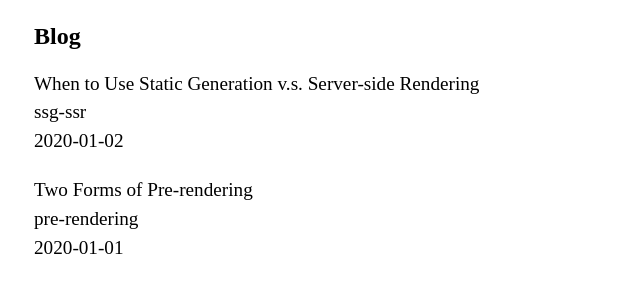
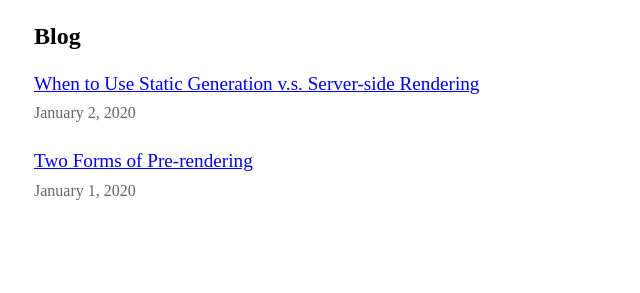
Before and after one commit to johnclimie/nextjs-practice, a Next.js app: page / in a window 1280 px wide. Shown: the part 413-706 px from the top of the page, without its empty margins (318-958 px from the left). Built offline with nearby package versions, Linux system fonts and the light colour scheme.

Commit message:
Created API route

```diff
--- /dev/null
+++ b/pages/api/hello.js
@@ -0,0 +1,3 @@
+export default function handler(req, res) {
+    res.status(200).json({ text: 'Hello' });
+}
--- a/pages/index.js
+++ b/pages/index.js
@@ -1,4 +1,6 @@
 import Head from 'next/head';
+import Link from 'next/link';
+import Date from '../components/date';
 import Layout, { siteTitle } from '../components/layout';
 import utilStyles from '../styles/utils.module.css';
 import { getSortedPostsData } from '../lib/posts';
@@ -31,11 +33,11 @@
         <ul className={utilStyles.list}>
           {allPostsData.map(({ id, date, title }) => (
             <li className={utilStyles.listItem} key={id}>
-              {title}
+              <Link href={`/posts/${id}`}>{title}</Link>
               <br />
-              {id}
-              <br />
-              {date}
+              <small className={utilStyles.lightText}>
+                <Date dateString={date} />
+              </small>
             </li>
           ))}
         </ul>
```
